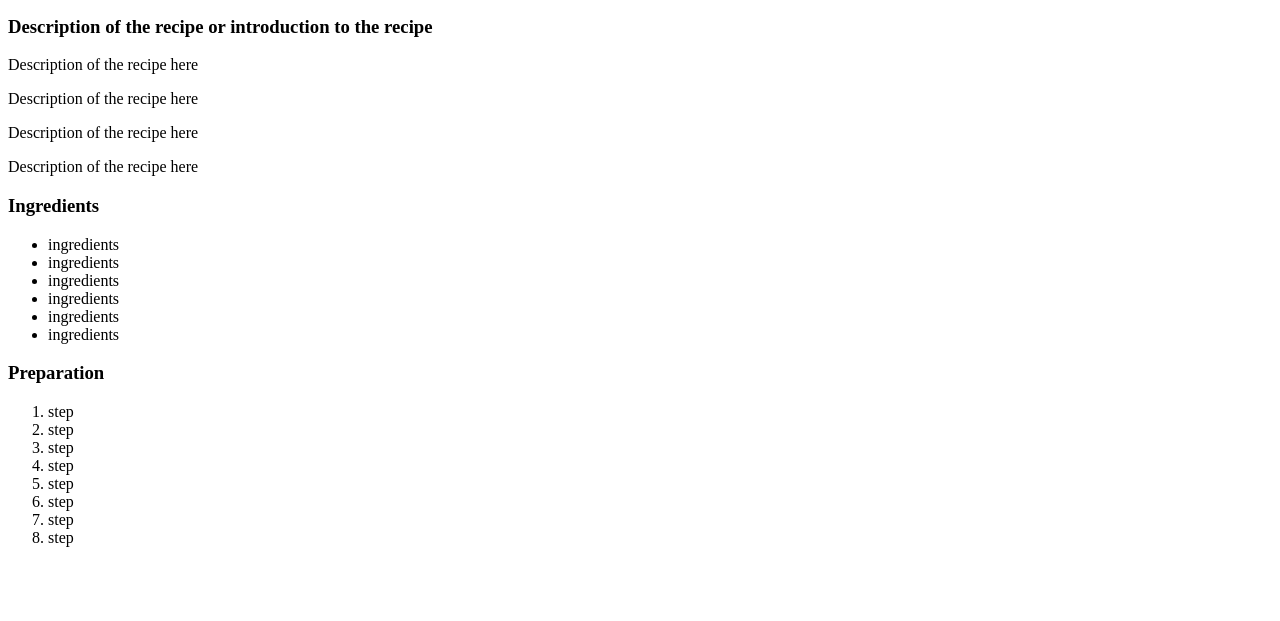
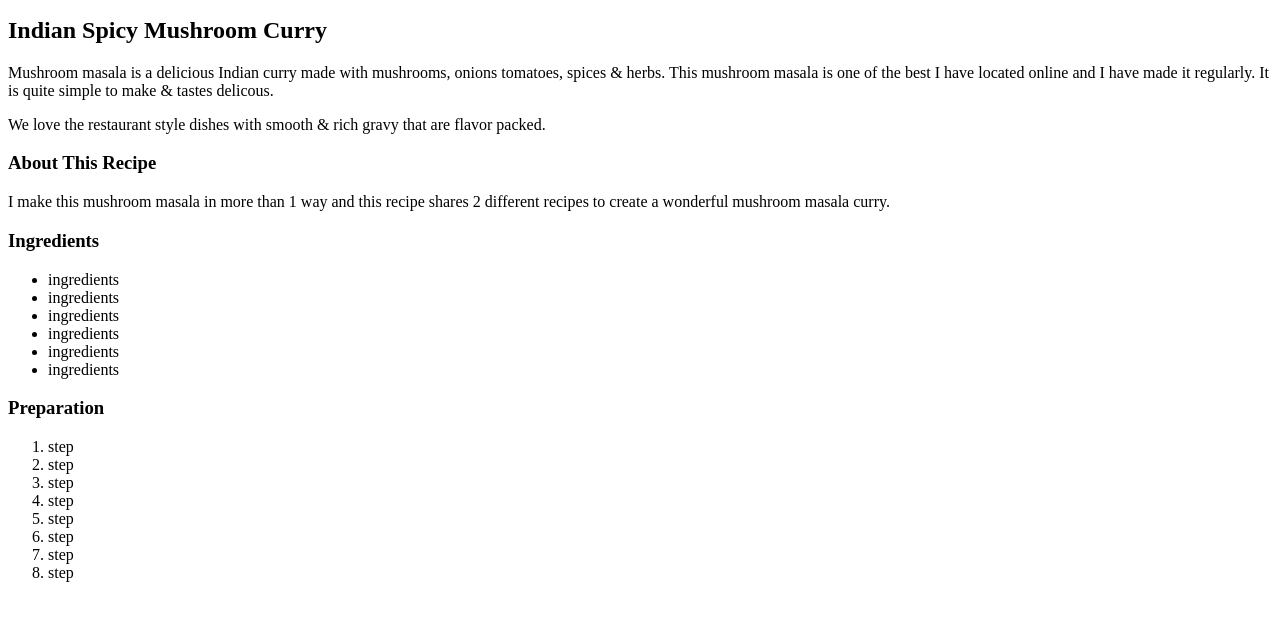
Before and after one commit to Mplsgrl/odin-recipe, a plain HTML site: page index.html in a window 1280 px wide. Shown: the part 101-722 px from the top of the page. Drawn offline with Linux system fonts and the light colour scheme.

Commit message:
Added recipe introduction

```diff
--- a/index.html
+++ b/index.html
@@ -14,12 +14,22 @@
       width="500"
       height="400"
     />
-    <h3>Description of the recipe or introduction to the recipe</h3>
-    <p>Description of the recipe here</p>
-    <p>Description of the recipe here</p>
-    <p>Description of the recipe here</p>
-    <p>Description of the recipe here</p>
-
+    <h2>Indian Spicy Mushroom Curry</h2>
+    <p>
+      Mushroom masala is a delicious Indian curry made with mushrooms, onions
+      tomatoes, spices & herbs. This mushroom masala is one of the best I have
+      located online and I have made it regularly. It is quite simple to make &
+      tastes delicous.
+    </p>
+    <p>
+      We love the restaurant style dishes with smooth & rich gravy that are
+      flavor packed.
+    </p>
+    <h3>About This Recipe</h3>
+    <p>
+      I make this mushroom masala in more than 1 way and this recipe shares 2
+      different recipes to create a wonderful mushroom masala curry.
+    </p>
     <h3>Ingredients</h3>
 
     <ul>
```
